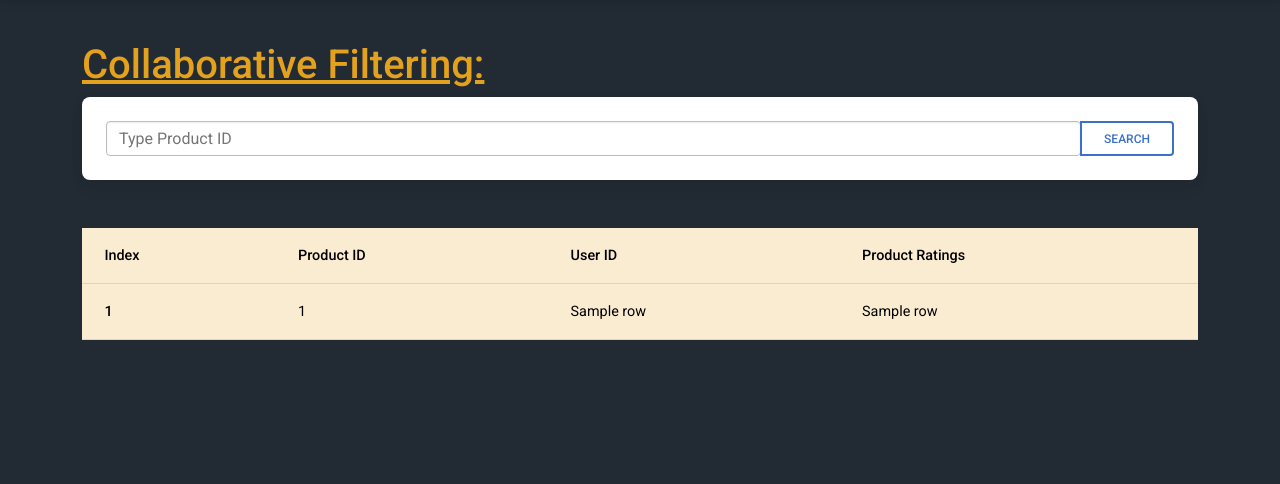
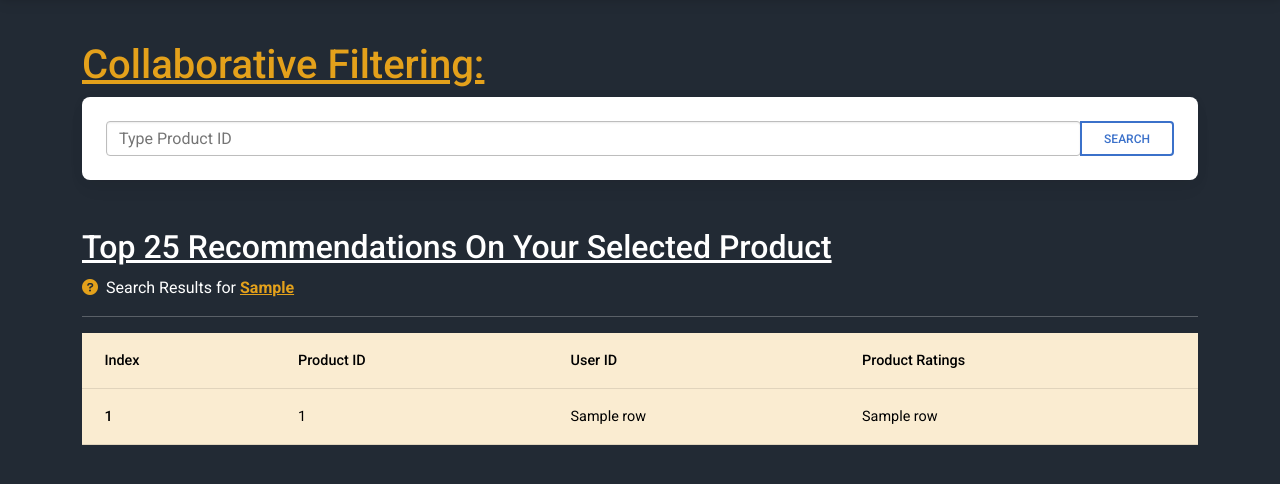
Before and after one commit to dev-mdirfan/recommendation-system-various-approaches, a Flask app: template apps_methodView/all/templates/recommend/collaborative.html in a window 1280 px wide. Shown: the part 59-543 px from the top of the page. Run offline with Flask 3, Linux system fonts and the light colour scheme; the template is opened without the code that fills it: most values are stand-ins (such as "Sample title", 1, 10 or a date in 2020); parts of the project's set-up code (start-up, migrations or seed data) failed here and were passed over; some libraries are stand-ins or nearby versions.

Commit message:
images preview & collaborative fix

```diff
--- a/apps_methodView/all/app.py
+++ b/apps_methodView/all/app.py
@@ -66,7 +66,7 @@ def collaborative():
     collaborativeQuery = request.args.get('collaborativeQuery')
     context['collaborativeQuery'] = collaborativeQuery
     if request.args.get('collaborativeQuery') :
-        data, tables = obj3.get_recommendations(collaborativeQuery)
+        data, tables = obj3.get_recommendations(str(collaborativeQuery))
         context['tables'] = tables
         context['data'] = data
         return render_template(templates[3], context = context)
--- a/apps_methodView/all/templates/recommend/collaborative.html
+++ b/apps_methodView/all/templates/recommend/collaborative.html
@@ -11,8 +11,9 @@
     <div class="card">
       <div class="card-body">
         <form action="/collaborative" method="GET" class="input-group">
-          <input type="search" id="collaborative-autocomplete" class="form-control rounded" placeholder="Type Product ID"
-            aria-label="Search" aria-describedby="search-addon" name="collaborativeQuery" required/>
+          <input type="search" id="collaborative-autocomplete" class="form-control rounded"
+            placeholder="Type Product ID" aria-label="Search" aria-describedby="search-addon" name="collaborativeQuery"
+            required />
           <button class="btn btn-outline-primary">search</button>
         </form>
       </div>
@@ -24,6 +25,15 @@
 
 <section>
   <div class="container mt-5">
+    <h2><u>Top 25 Recommendations On Your Selected Product</u></h2>
+    {% if context.collaborativeQuery %}
+    <i class="fas fa-question-circle me-2 text-warning"></i>Search Results for <strong class="text-warning"><u>{{ context.collaborativeQuery }}</u></strong>
+    <hr>
+    {% else %}
+      <div>
+        <i class="fas fa-question-circle me-2 text-warning"></i>Search Results will be shown here
+      </div>
+    {% endif %}
     <table class="table table-hover table-warning">
       <thead>
         <tr>
```
Also changed, not shown: images/home-collaborative.png (added), images/home-contentBased.png (added), images/home-hybrid.png (added), images/results-collaborative.png (added), images/results-contentBased.png (added), images/results-contentBased2.png (added), images/results-search.png (added). Lines whose indentation alone changed are shown as unchanged.
